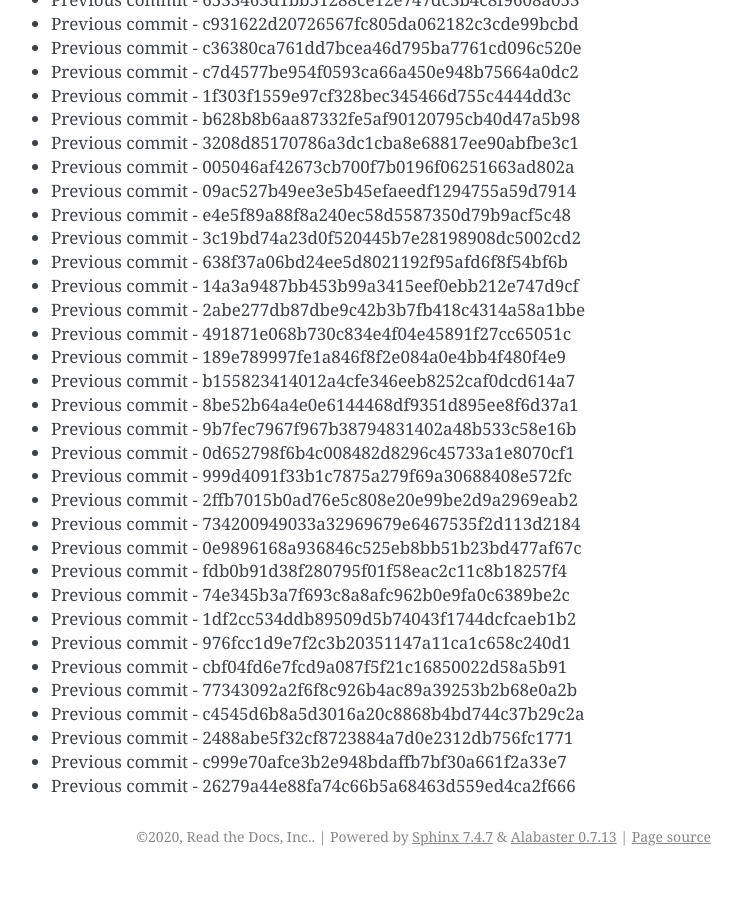
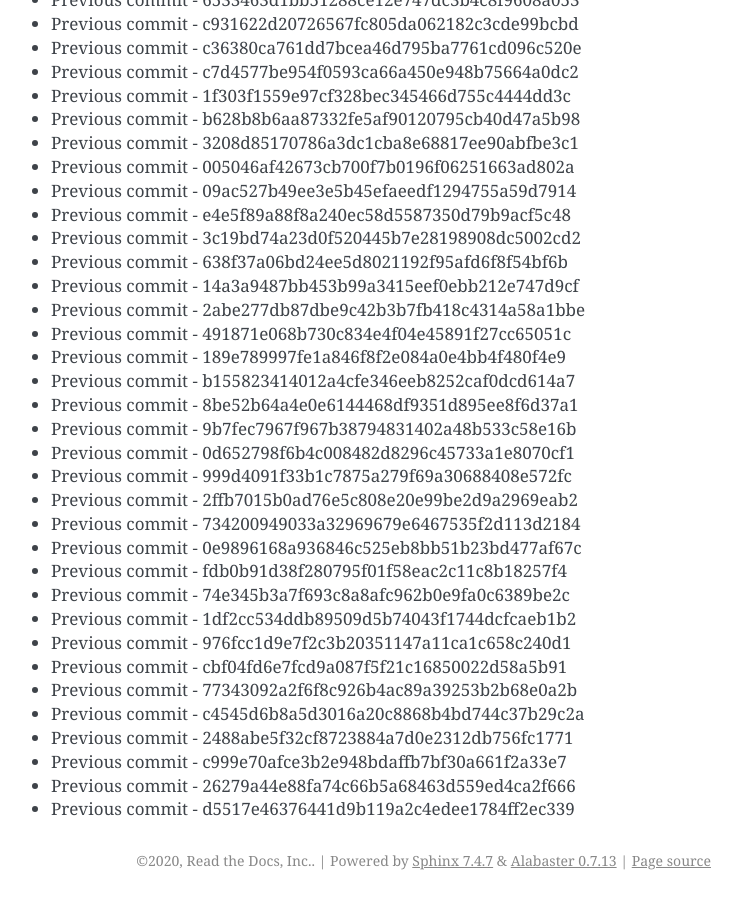
Before and after one commit to readthedocs/rtd-git-stresstest, a Sphinx documentation site: the page built from docs/updates.rst, in a window 1280 px wide and 900 px high, scrolled down 27855 px. Shown: the whole window, without its empty margins (399-1141 px from the left). Built offline with Sphinx 7.4.7, drawn with Linux system fonts in a browser that asks for light colours; before the commit the page ends 28731 px from its top, so only the background shows below that.

Commit message:
Generating commit from previous: d5517e46376441d9b119a2c4edee1784ff2ec339

```diff
--- a/docs/updates.rst
+++ b/docs/updates.rst
@@ -1202,3 +1202,4 @@ It can be tested for any performance characteristics.
 * Previous commit - 2488abe5f32cf8723884a7d0e2312db756fc1771
 * Previous commit - c999e70afce3b2e948bdaffb7bf30a661f2a33e7
 * Previous commit - 26279a44e88fa74c66b5a68463d559ed4ca2f666
+* Previous commit - d5517e46376441d9b119a2c4edee1784ff2ec339
```
